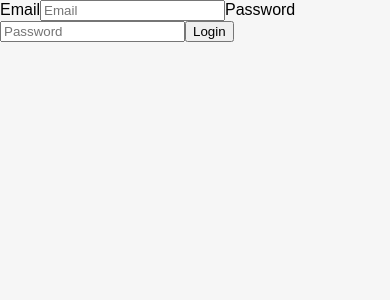
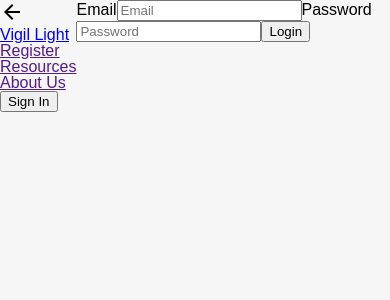
Before and after one commit to wlh9-sean/Vigil, a React (Create React App) app: page /#/admin/login in a window 390 px wide. Both pictures are taken after a click on the picture 12 px from the left and 12 px from the top of the page. Shown: the top 300 px of the page. Built offline with nearby package versions, Linux system fonts and the light colour scheme; a web font is replaced by a local one.

Commit message:
More styling

```diff
--- a/src/Components/Home/Home.css
+++ b/src/Components/Home/Home.css
@@ -66,3 +66,56 @@
 }
 
 }
+
+@media(max-width: 768px){
+
+    .parentDiv {
+        height: 100vh;
+        width: 80vw;
+        background: #F6F6F6;
+        display: flex;
+        flex-direction: column;
+    }
+
+    .photoDiv {
+        margin: 10px 12px;
+    }
+
+    .sunPhoto {
+        border-radius: 4px;
+        height: 40vh;
+        width: 75vw;
+        -webkit-box-shadow: 1px 1px 4px 0px rgba(0,0,0,0.75);
+        -moz-box-shadow: 1px 1px 4px 0px rgba(0,0,0,0.75);
+        box-shadow: 1px 1px 4px 0px rgba(0,0,0,0.75);
+    }
+
+    .introBox {
+        height: 100px;
+        width: 100px;
+        /* background: chartreuse; */
+        margin: 15px 100px;
+        /* box-sizing: border-box; */
+        display: flex;
+        flex-direction: column;
+        /* position: absolute; */
+        /* justify-content: center */
+    }
+
+    .about {
+        /* height: 30px;
+        width: 80px; */
+        /* background: blue; */
+        font-size: 1.2em;
+        margin-bottom: 18px;
+        margin-left: -65px;
+        font-weight: bold;
+
+    }
+
+    .introBox p {
+        /* position: absolute; */
+        top: 20px;
+        left: 20px;
+    }
+}
--- a/src/Components/NavBar/NavBar.css
+++ b/src/Components/NavBar/NavBar.css
@@ -58,4 +58,17 @@
     .desktopView {
         display: none
     }
+
+    .hamburger {
+        height: 30px;
+        margin: 10px;
+    }
+
+    .navbarMobile {
+        height: 100vh;
+        width: 100%;
+        background: #F6F6F6;
+        z-index: 1000;
+        transition: .5s;
+    }
 }
--- a/src/Components/NavBar/NavBar.js
+++ b/src/Components/NavBar/NavBar.js
@@ -6,6 +6,7 @@ import {logoutUser} from './../../redux/reducers/adminReducer'
 // import styled from 'styled-components'
 import {Link} from 'react-router-dom'
 import icon from './menu.svg'
+import arrow from './24px.svg'
 
 
 class NavBar extends Component {
@@ -61,7 +62,7 @@ class NavBar extends Component {
                             <button className='buttonDesktop'>Sign In</button>
                         </Link>)
                     :
-                    (<button className='buttonDesktop' onClick={this.logout}>Logout</button>)
+                        (<button className='buttonDesktop' onClick={this.logout}>Logout</button>)
                     }
                     </nav>
 
@@ -72,16 +73,39 @@ class NavBar extends Component {
                 {!this.state.menu ?
                 (
                     <div className='mobileView'>
-                        <img src={icon} onClick={this.slide}/>
+                        <img src={icon} onClick={this.slide} alt='' className='hamburger'/>
                     </div>
                 )
                 :
                 (
                     <div>
                         <nav className='navbarMobile'>
+                            <img src={arrow} onClick={this.slide} alt='' />
                             <Link to='/' className='linkMobile'>
+                                <h1 className='titleMobile'>Vigil Light</h1>
+                            </Link>
 
-                            </Link>
+                            <ul className='listMobile'>
+                                <Link>
+                                    <li>Register</li>
+                                </Link>
+
+                                <Link>
+                                    <li>Resources</li>
+                                </Link>
+
+                                <Link>
+                                    <li>About Us</li>
+                                </Link>
+                            </ul>
+
+                            {!this.props.id ?
+                        (<Link to='/admin/login'>
+                            <button className='buttonMobile'>Sign In</button>
+                        </Link>)
+                    :
+                        (<button className='buttonMobile' onClick={this.logout}>Logout</button>)
+                    }
 
                         </nav>
                     </div>
```
Also changed, not shown: src/Components/NavBar/24px.svg (added).
